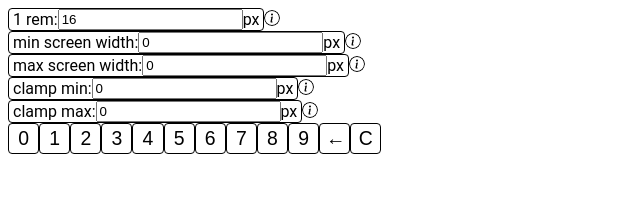
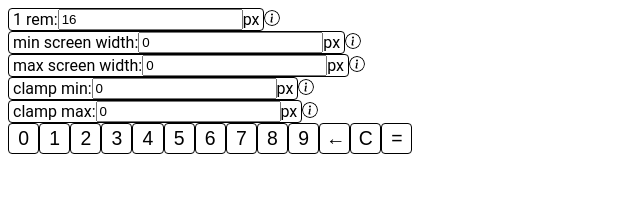
Before and after one commit to 10high/Fluid-Typography-Calculator, a React (Vite) app: page / in a window 1280 px wide. Shown: the top 213 px of the page, without its empty margins (0-640 px from the left). Built offline with nearby package versions, Linux system fonts and the light colour scheme.

Commit message:
Feature: add "="  to keypad

```diff
--- a/src/App.jsx
+++ b/src/App.jsx
@@ -72,6 +72,7 @@ const miscKeys = {
 function App() {
   const [inputFieldObjs, setInputFieldObjs] = useState(inputFields);
   const [inputWithFocusId, setInputWithFocusId] = useState("");
+  const [performCalculation, setPerformCalculation] = useState(false);
 
   return (
     <div>
@@ -118,6 +119,13 @@ function App() {
           key={miscKeys.clearButton}
           inputWithFocusId={inputWithFocusId}
         />
+        <KeypadButton
+          buttonValue="="
+          setInputFieldObjs={setInputFieldObjs}
+          key={miscKeys.clearButton}
+          inputWithFocusId={inputWithFocusId}
+          setPerformCalculation={setPerformCalculation}
+        />
       </div>
     </div>
   );
--- a/src/components/KeypadButton/KeypadButton.jsx
+++ b/src/components/KeypadButton/KeypadButton.jsx
@@ -7,12 +7,14 @@ KeypadButton.propTypes = {
   inputFieldObjs: PropTypes.array,
   setInputFieldObjs: PropTypes.func,
   inputWithFocusId: PropTypes.string,
+  setPerformCalculation: PropTypes.func,
 };
 
 export default function KeypadButton({
   buttonValue,
   setInputFieldObjs,
   inputWithFocusId,
+  setPerformCalculation,
 }) {
   const [inputCaretPosition, setInputCaretPosition] = useState(0);
   const [keypadButtonClicked, setKeypadButtonClicked] = useState(false);
@@ -108,6 +110,10 @@ export default function KeypadButton({
       handleDeleteButton();
       return;
     }
+    if (target.value === "=") {
+      setPerformCalculation(true);
+      return;
+    }
     handleDigitButton(target.value);
   }
 
```
